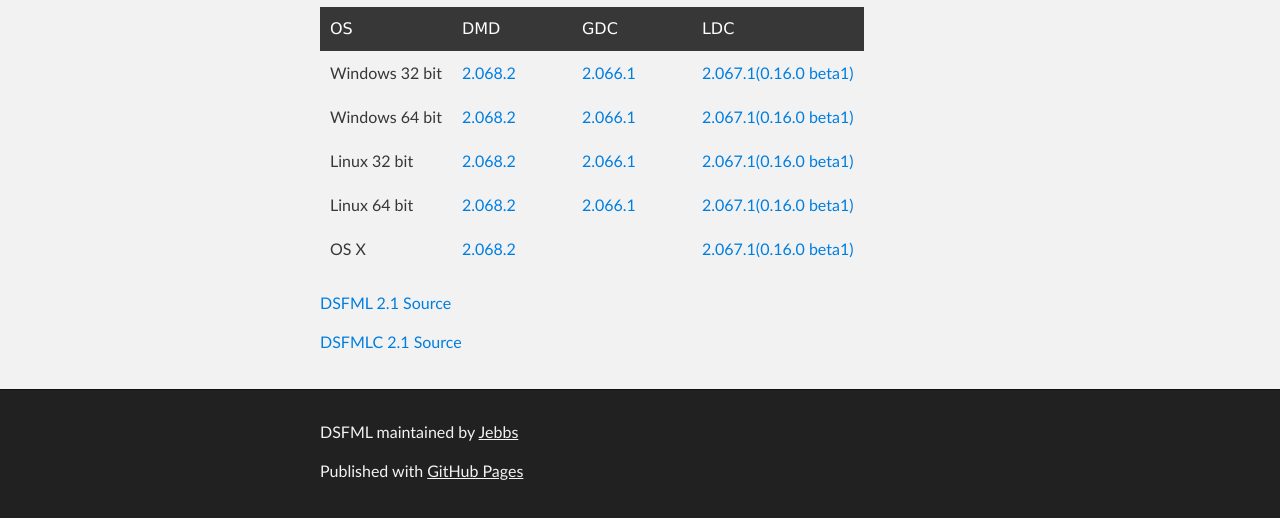
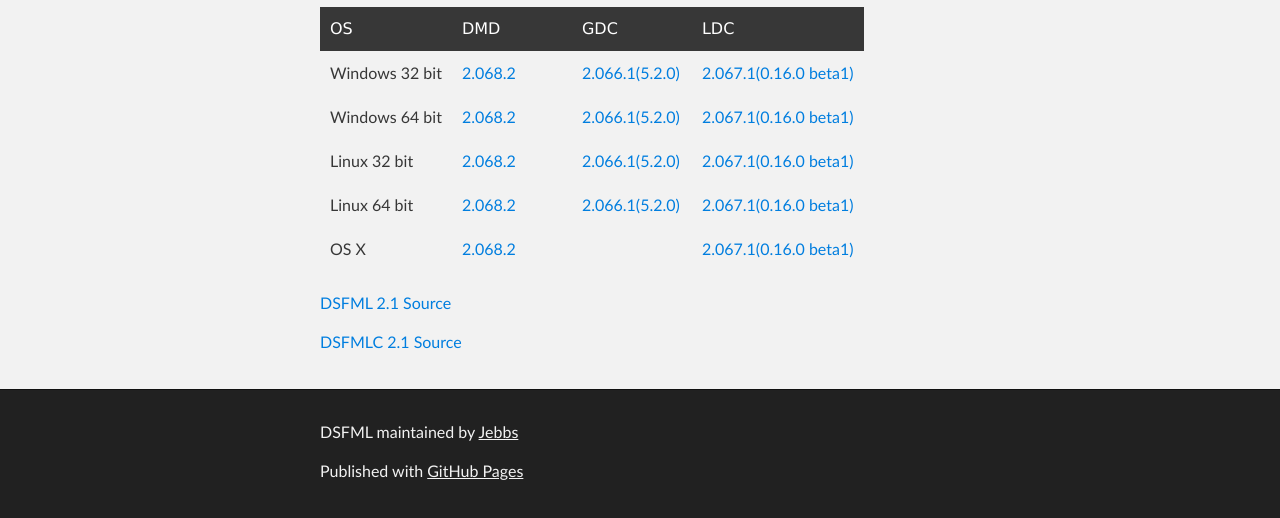
Before and after one commit to Jebbs/DSFML, a plain HTML site: page downloads.html in a window 1280 px wide. Shown: the part 359-877 px from the top of the page. Drawn offline with Linux system fonts and the light colour scheme.

Commit message:
Specified GDC backend version

```diff
--- a/downloads.html
+++ b/downloads.html
@@ -54,26 +54,26 @@
 <tr class="odd">
 <td align="left">Windows 32 bit</td>
 <td align="left"><a href="http://link.com">2.068.2</a></td>
-<td align="left"><a href="http://link.com">2.066.1</a></td>
+<td align="left"><a href="http://link.com">2.066.1(5.2.0)</a></td>
 <td align="left"><a href="http://link.com">2.067.1(0.16.0 beta1)</a></td>
 </tr>
 <tr class="odd">
 <td align="left">Windows 64 bit</td>
 <td align="left"><a href="http://link.com">2.068.2</a></td>
-<td align="left"><a href="http://link.com">2.066.1</a></td>
+<td align="left"><a href="http://link.com">2.066.1(5.2.0)</a></td>
 <td align="left"><a href="http://link.com">2.067.1(0.16.0 beta1)</a></td>
 </tr>
 <tr class="even">
 <td align="left">Linux 32 bit</td>
 <td align="left"><a href="http://link.com">2.068.2</a></td>
-<td align="left"><a href="http://link.com">2.066.1</a></td>
+<td align="left"><a href="http://link.com">2.066.1(5.2.0)</a></td>
 <td align="left"><a href="http://link.com">2.067.1(0.16.0 beta1)</a></td>
 </tr>
 </tr>
 <tr class="even">
 <td align="left">Linux 64 bit</td>
 <td align="left"><a href="http://link.com">2.068.2</a></td>
-<td align="left"><a href="http://link.com">2.066.1</a></td>
+<td align="left"><a href="http://link.com">2.066.1(5.2.0)</a></td>
 <td align="left"><a href="http://link.com">2.067.1(0.16.0 beta1)</a></td>
 </tr>
 <tr class="odd">
```
